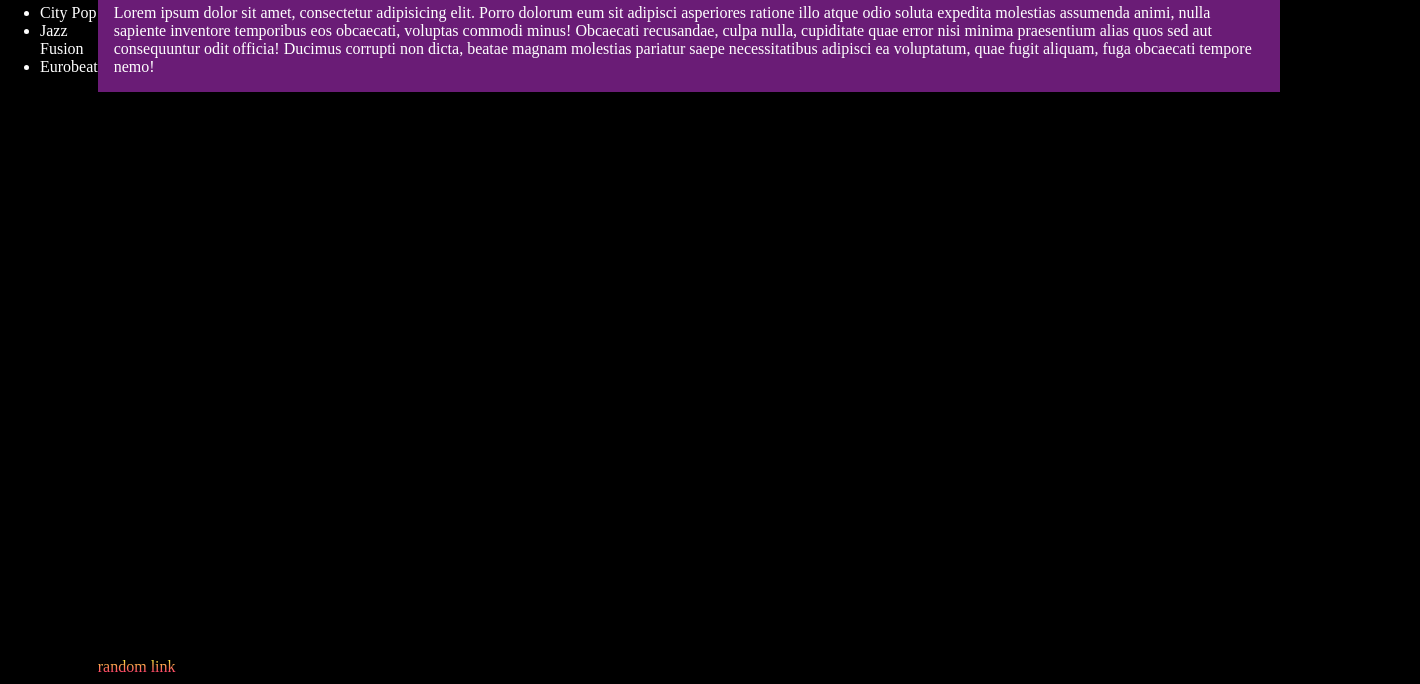
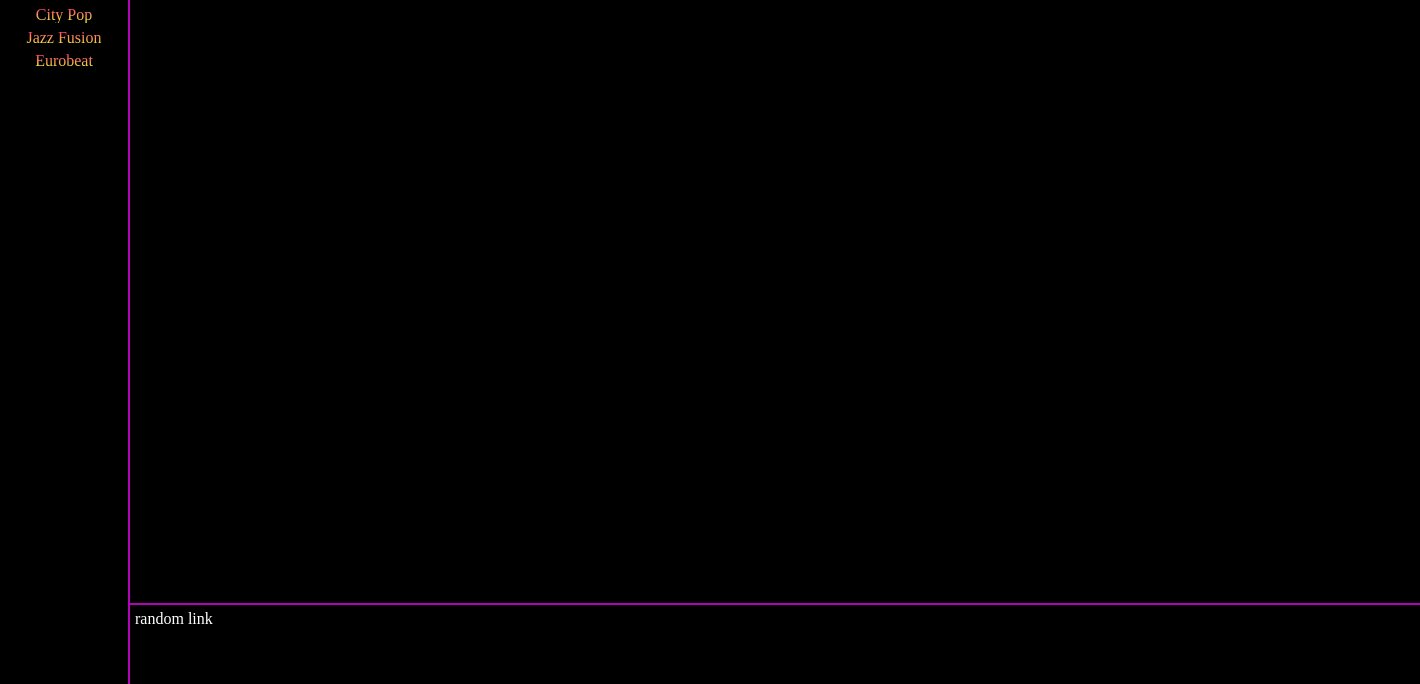
Before and after one commit to BakkaBoi69/BWD-Lab-Website, a plain HTML site: page index.html in a window 1280 px wide. Shown: the part 116-800 px from the top of the page, 1420 px wide, since content can reach past the window. Drawn offline with Linux system fonts and the light colour scheme.

Commit message:
Finish basic css layout

```diff
--- a/index.html
+++ b/index.html
@@ -29,14 +29,15 @@
             <div class="outer-wrapper">
                 <div class="sidebar">
                     <ul>
-                        <li>City Pop</li>
-                        <li>Jazz Fusion</li>
-                        <li>Eurobeat</li>
+                        <li><a>City Pop</a></li>
+                        <li><a>Jazz Fusion</a></li>
+                        <li><a>Eurobeat</a></li>
                     </ul>
                 </div>
                 <div class="inner-wrapper">
                     <div class="content">
-                        <p>Lorem ipsum dolor sit amet, consectetur adipisicing elit. Porro dolorum eum sit adipisci asperiores ratione illo atque odio soluta expedita molestias assumenda animi, nulla sapiente inventore temporibus eos obcaecati, voluptas commodi minus! Obcaecati recusandae, culpa nulla, cupiditate quae error nisi minima praesentium alias quos sed aut consequuntur odit officia! Ducimus corrupti non dicta, beatae magnam molestias pariatur saepe necessitatibus adipisci ea voluptatum, quae fugit aliquam, fuga obcaecati tempore nemo!</p>
+                        <div class="card">
+                        </div>
                     </div>
                     <div class="footer">
                         <a>random link</a>
--- a/style.css
+++ b/style.css
@@ -28,17 +28,11 @@ body {
     flex-direction: column;
 }
 
-a {
-    background: -webkit-linear-gradient(#f8ff34, #ff1b73);
-    background-clip: text;
-    -webkit-background-clip: text;
-    -webkit-text-fill-color: transparent;
-}
-
 .header {
     display: flex;
     justify-content: space-between;
     align-items: center;
+    border-bottom: 2px solid rgb(180, 2, 183);
 }
 
 .header-links {
@@ -47,6 +41,13 @@ a {
     justify-content: space-between;
     gap: 30px;
     padding: 0 2vh;
+}
+
+.header-links > a {
+    background: -webkit-linear-gradient(#f8ff34, #ff1b73);
+    background-clip: text;
+    -webkit-background-clip: text;
+    -webkit-text-fill-color: transparent;
 }
 
 .page-name {
@@ -58,20 +59,41 @@ a {
 
 .outer-wrapper {
     display: flex;
-    justify-content: space-between;
     height: 100%;
     width: 100vw;
 }
 
 .sidebar {
-    flex: display;
+    display: flex;
+    flex-direction: column;
+    min-width: 10%;
+    height: 100%;
+    border-right: 2px solid rgb(180, 2, 183);
+}
 
+.sidebar > ul {
+    display: flex;
+    padding: 0;
+    flex-direction: column;
+    justify-content: center;
+    align-items: center;
+    gap: 5px;
+    list-style-type: none;
+}
+
+
+.sidebar > ul > li > a {
+    background: -webkit-linear-gradient(#ff1b73, #f8ff34);
+    background-clip: text;
+    -webkit-background-clip: text;
+    -webkit-text-fill-color: transparent;
 }
 
 .inner-wrapper {
     display: flex;
     flex-direction: column;
     justify-content: space-between;
+    min-width: 100%;
 }
 
 .content {
@@ -80,8 +102,14 @@ a {
     background-color: #6a1c76;
     padding: 0 2vh;
     justify-content: center;
+    margin-bottom: auto;
+    min-width: 100%;
 }
 
 .footer {
-    margin: 1vh 0;
+    display: flex;
+    padding: 5px;
+    border-top: 2px solid rgb(180, 2, 183);
+    min-height: 10%;
+    width: 100%;
 }
```
